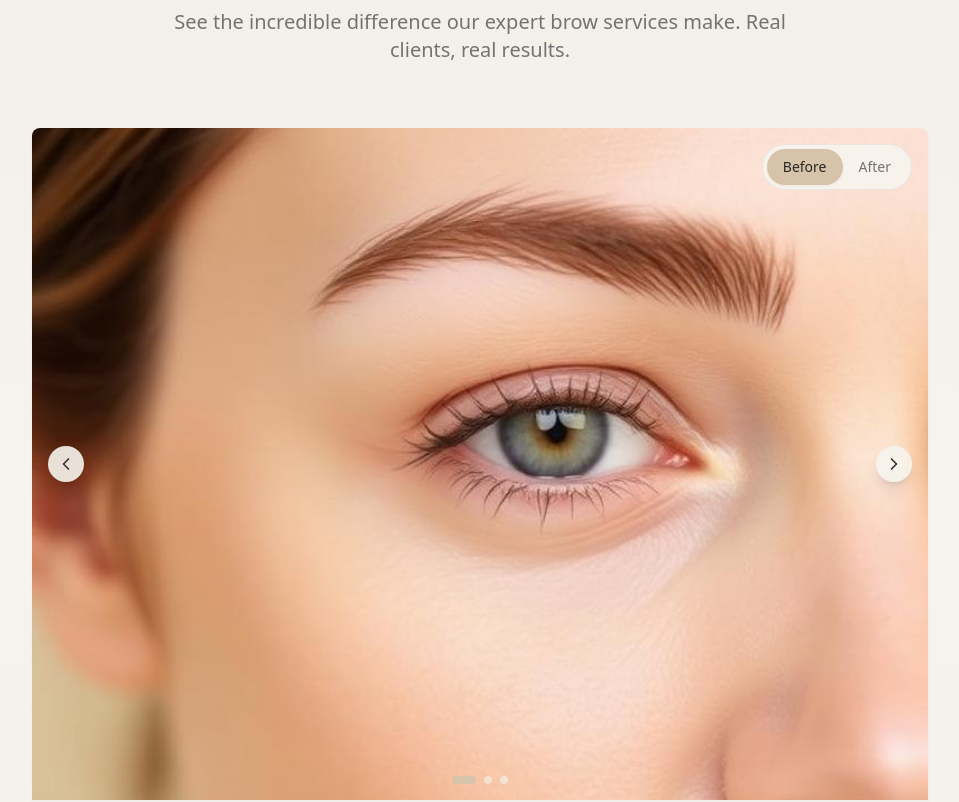
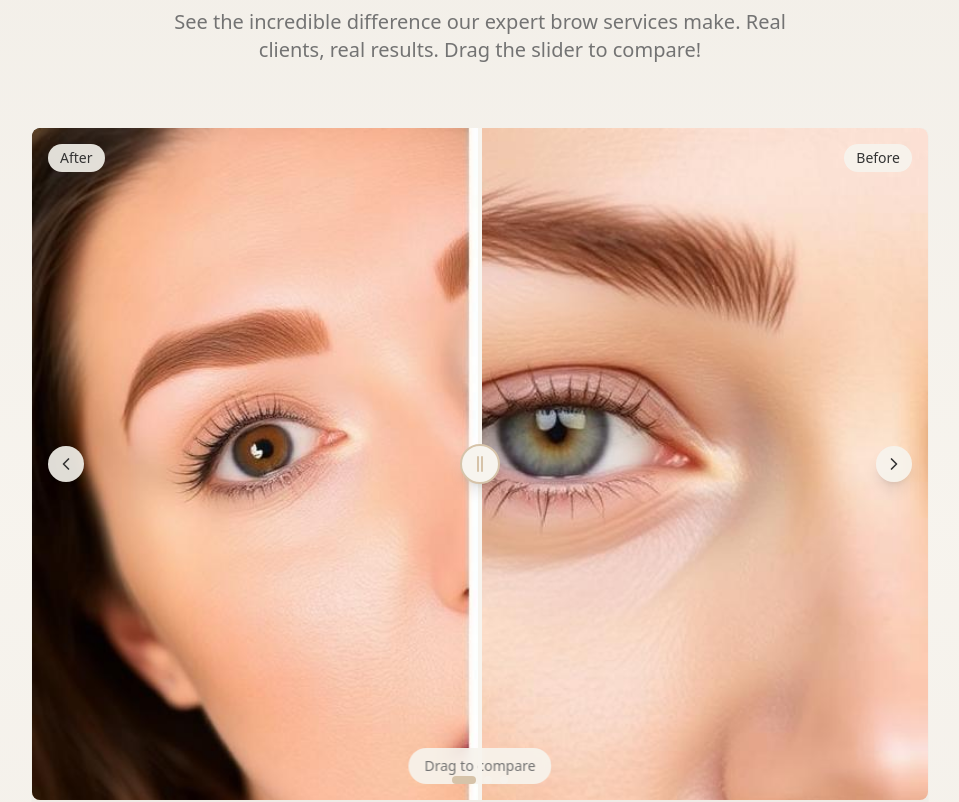
Before and after one commit to ArekSzlapa/brows-zone-glow, a React (Vite) app: page / in a window 1280 px wide. Shown: the part 1740-2542 px from the top of the page, without its empty margins (160-1119 px from the left). Built offline with nearby package versions, Linux system fonts and the light colour scheme.

Commit message:
Add interactive slider
Implement an interactive before/after image slider where users can drag a dividing line to transition between images.

```diff
--- a/src/components/BeforeAfterSection.tsx
+++ b/src/components/BeforeAfterSection.tsx
@@ -1,4 +1,4 @@
-import { useState } from "react"
+import { useState, useRef, useCallback } from "react"
 import { ChevronLeft, ChevronRight } from "lucide-react"
 import { Card, CardContent } from "@/components/ui/card"
 import { HeroButton } from "@/components/ui/hero-button"
@@ -11,9 +11,115 @@ import after2 from "@/assets/after-2.jpg"
 import before3 from "@/assets/before-3.jpg"
 import after3 from "@/assets/after-3.jpg"
 
+interface InteractiveSliderProps {
+  beforeImage: string
+  afterImage: string
+}
+
+const InteractiveSlider = ({ beforeImage, afterImage }: InteractiveSliderProps) => {
+  const [sliderPosition, setSliderPosition] = useState(50)
+  const [isDragging, setIsDragging] = useState(false)
+  const containerRef = useRef<HTMLDivElement>(null)
+
+  const handleMouseDown = useCallback(() => {
+    setIsDragging(true)
+  }, [])
+
+  const handleMouseMove = useCallback((e: React.MouseEvent | MouseEvent) => {
+    if (!isDragging || !containerRef.current) return
+
+    const rect = containerRef.current.getBoundingClientRect()
+    const x = e.clientX - rect.left
+    const percentage = Math.max(0, Math.min(100, (x / rect.width) * 100))
+    setSliderPosition(percentage)
+  }, [isDragging])
+
+  const handleMouseUp = useCallback(() => {
+    setIsDragging(false)
+  }, [])
+
+  const handleTouchMove = useCallback((e: React.TouchEvent) => {
+    if (!isDragging || !containerRef.current) return
+
+    const rect = containerRef.current.getBoundingClientRect()
+    const x = e.touches[0].clientX - rect.left
+    const percentage = Math.max(0, Math.min(100, (x / rect.width) * 100))
+    setSliderPosition(percentage)
+  }, [isDragging])
+
+  return (
+    <div
+      ref={containerRef}
+      className="relative aspect-[4/3] overflow-hidden rounded-lg cursor-ew-resize select-none"
+      onMouseMove={handleMouseMove}
+      onMouseUp={handleMouseUp}
+      onMouseLeave={handleMouseUp}
+      onTouchMove={handleTouchMove}
+      onTouchEnd={handleMouseUp}
+    >
+      {/* Before Image (Right Side) */}
+      <div className="absolute inset-0">
+        <img
+          src={beforeImage}
+          alt="Before treatment"
+          className="w-full h-full object-cover"
+          draggable={false}
+        />
+      </div>
+
+      {/* After Image (Left Side - Clipped) */}
+      <div
+        className="absolute inset-0 overflow-hidden"
+        style={{ clipPath: `inset(0 ${100 - sliderPosition}% 0 0)` }}
+      >
+        <img
+          src={afterImage}
+          alt="After treatment"
+          className="w-full h-full object-cover"
+          draggable={false}
+        />
+      </div>
+
+      {/* Slider Line and Handle */}
+      <div
+        className="absolute top-0 bottom-0 w-1 bg-background shadow-lg z-10 transition-all duration-75"
+        style={{ left: `${sliderPosition}%`, transform: 'translateX(-50%)' }}
+      >
+        {/* Slider Handle */}
+        <div
+          className={`absolute top-1/2 left-1/2 transform -translate-x-1/2 -translate-y-1/2 w-10 h-10 bg-background rounded-full shadow-lg border-2 border-primary cursor-grab flex items-center justify-center transition-all duration-200 ${
+            isDragging ? 'scale-110 cursor-grabbing' : 'hover:scale-105'
+          }`}
+          onMouseDown={handleMouseDown}
+          onTouchStart={() => setIsDragging(true)}
+        >
+          <div className="flex gap-0.5">
+            <div className="w-0.5 h-4 bg-primary rounded-full"></div>
+            <div className="w-0.5 h-4 bg-primary rounded-full"></div>
+          </div>
+        </div>
+      </div>
+
+      {/* Labels */}
+      <div className="absolute top-4 left-4 bg-background/90 backdrop-blur-sm px-3 py-1 rounded-full text-sm font-medium text-foreground">
+        After
+      </div>
+      <div className="absolute top-4 right-4 bg-background/90 backdrop-blur-sm px-3 py-1 rounded-full text-sm font-medium text-foreground">
+        Before
+      </div>
+
+      {/* Instruction Text */}
+      {!isDragging && (
+        <div className="absolute bottom-4 left-1/2 transform -translate-x-1/2 bg-background/90 backdrop-blur-sm px-4 py-2 rounded-full text-sm text-muted-foreground animate-fade-in">
+          Drag to compare
+        </div>
+      )}
+    </div>
+  )
+}
+
 const BeforeAfterSection = () => {
   const [currentSlide, setCurrentSlide] = useState(0)
-  const [showAfter, setShowAfter] = useState(false)
 
   const transformations = [
     {
@@ -38,12 +144,10 @@ const BeforeAfterSection = () => {
 
   const nextSlide = () => {
     setCurrentSlide((prev) => (prev + 1) % transformations.length)
-    setShowAfter(false)
   }
 
   const prevSlide = () => {
     setCurrentSlide((prev) => (prev - 1 + transformations.length) % transformations.length)
-    setShowAfter(false)
   }
 
   const currentTransformation = transformations[currentSlide]
@@ -60,75 +164,41 @@ const BeforeAfterSection = () => {
           </h2>
           <p className="text-xl text-muted-foreground max-w-2xl mx-auto">
             See the incredible difference our expert brow services make.
-            Real clients, real results.
+            Real clients, real results. Drag the slider to compare!
           </p>
         </div>
 
         <div className="max-w-4xl mx-auto">
           <Card className="border-0 shadow-elegant bg-card/90 backdrop-blur-sm overflow-hidden">
             <CardContent className="p-0">
-              {/* Image Slider */}
+              {/* Interactive Slider */}
               <div className="relative">
-                <div className="aspect-[4/3] relative overflow-hidden">
-                  <img
-                    src={showAfter ? currentTransformation.after : currentTransformation.before}
-                    alt={showAfter ? "After treatment" : "Before treatment"}
-                    className="w-full h-full object-cover transition-all duration-500 ease-in-out"
+                <InteractiveSlider
+                  beforeImage={currentTransformation.before}
+                  afterImage={currentTransformation.after}
                 />
-
-                  {/* Before/After Toggle */}
-                  <div className="absolute top-4 right-4">
-                    <div className="bg-background/90 backdrop-blur-sm rounded-full p-1 border border-border/50">
-                      <div className="flex">
-                        <button
-                          onClick={() => setShowAfter(false)}
-                          className={`px-4 py-2 rounded-full text-sm font-medium transition-all duration-200 ${
-                            !showAfter
-                              ? 'bg-primary text-primary-foreground shadow-sm'
-                              : 'text-muted-foreground hover:text-foreground'
-                          }`}
-                        >
-                          Before
-                        </button>
-                        <button
-                          onClick={() => setShowAfter(true)}
-                          className={`px-4 py-2 rounded-full text-sm font-medium transition-all duration-200 ${
-                            showAfter
-                              ? 'bg-primary text-primary-foreground shadow-sm'
-                              : 'text-muted-foreground hover:text-foreground'
-                          }`}
-                        >
-                          After
-                        </button>
-                      </div>
-                    </div>
-                  </div>
 
                 {/* Navigation Arrows */}
                 <button
                   onClick={prevSlide}
-                    className="absolute left-4 top-1/2 -translate-y-1/2 bg-background/90 hover:bg-background text-foreground p-2 rounded-full shadow-lg transition-all duration-200 hover:scale-105"
+                  className="absolute left-4 top-1/2 -translate-y-1/2 bg-background/90 hover:bg-background text-foreground p-2 rounded-full shadow-lg transition-all duration-200 hover:scale-105 z-20"
                 >
                   <ChevronLeft className="w-5 h-5" />
                 </button>
                 <button
                   onClick={nextSlide}
-                    className="absolute right-4 top-1/2 -translate-y-1/2 bg-background/90 hover:bg-background text-foreground p-2 rounded-full shadow-lg transition-all duration-200 hover:scale-105"
+                  className="absolute right-4 top-1/2 -translate-y-1/2 bg-background/90 hover:bg-background text-foreground p-2 rounded-full shadow-lg transition-all duration-200 hover:scale-105 z-20"
                 >
                   <ChevronRight className="w-5 h-5" />
                 </button>
-                </div>
 
                 {/* Slide Indicators */}
-                <div className="absolute bottom-4 left-1/2 -translate-x-1/2">
+                <div className="absolute bottom-4 left-1/2 -translate-x-1/2 z-20">
                   <div className="flex space-x-2">
                     {transformations.map((_, index) => (
                       <button
                         key={index}
-                        onClick={() => {
-                          setCurrentSlide(index)
-                          setShowAfter(false)
-                        }}
+                        onClick={() => setCurrentSlide(index)}
                         className={`w-2 h-2 rounded-full transition-all duration-200 ${
                           index === currentSlide
                             ? 'bg-primary w-6'
```
Lines whose indentation alone changed are shown as unchanged.
